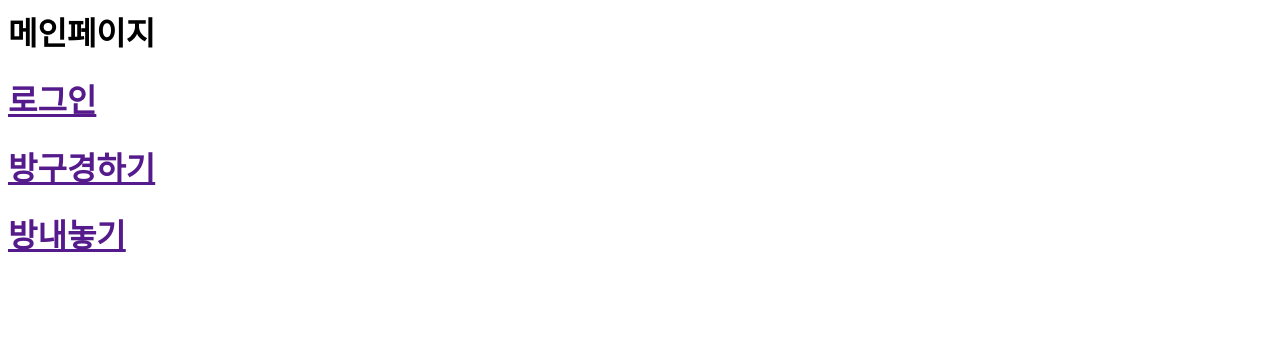
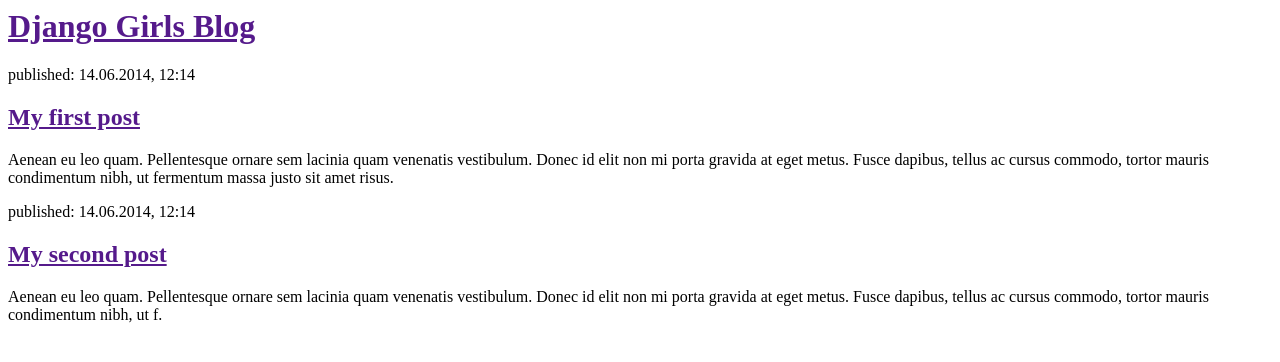
Before and after one commit to skc1395/moroom_web, a Django app: page / in a window 1280 px wide. Shown: the top 362 px of the page. Run offline with Django 3.2, Linux system fonts and the light colour scheme.

Commit message:
Changed HTML for the site.

```diff
--- a/app/templates/app/room_list.html
+++ b/app/templates/app/room_list.html
@@ -1,12 +1,22 @@
 <html>
-  <head>
-    <title>모룸(Moroom)</title>
-    <meta charset="utf-8">
-  </head>
-  <body>
-    <h1>메인페이지</h1>
-    <h1><a href="">로그인</a></h1>
-    <h1><a href="">방구경하기</a></h1>
-    <h1><a href="">방내놓기</a></h1>
-  </body>
+    <head>
+        <title>Django Girls blog</title>
+    </head>
+    <body>
+        <div>
+            <h1><a href="">Django Girls Blog</a></h1>
+        </div>
+
+        <div>
+            <p>published: 14.06.2014, 12:14</p>
+            <h2><a href="">My first post</a></h2>
+            <p>Aenean eu leo quam. Pellentesque ornare sem lacinia quam venenatis vestibulum. Donec id elit non mi porta gravida at eget metus. Fusce dapibus, tellus ac cursus commodo, tortor mauris condimentum nibh, ut fermentum massa justo sit amet risus.</p>
+        </div>
+
+        <div>
+            <p>published: 14.06.2014, 12:14</p>
+            <h2><a href="">My second post</a></h2>
+            <p>Aenean eu leo quam. Pellentesque ornare sem lacinia quam venenatis vestibulum. Donec id elit non mi porta gravida at eget metus. Fusce dapibus, tellus ac cursus commodo, tortor mauris condimentum nibh, ut f.</p>
+        </div>
+    </body>
 </html>
```
